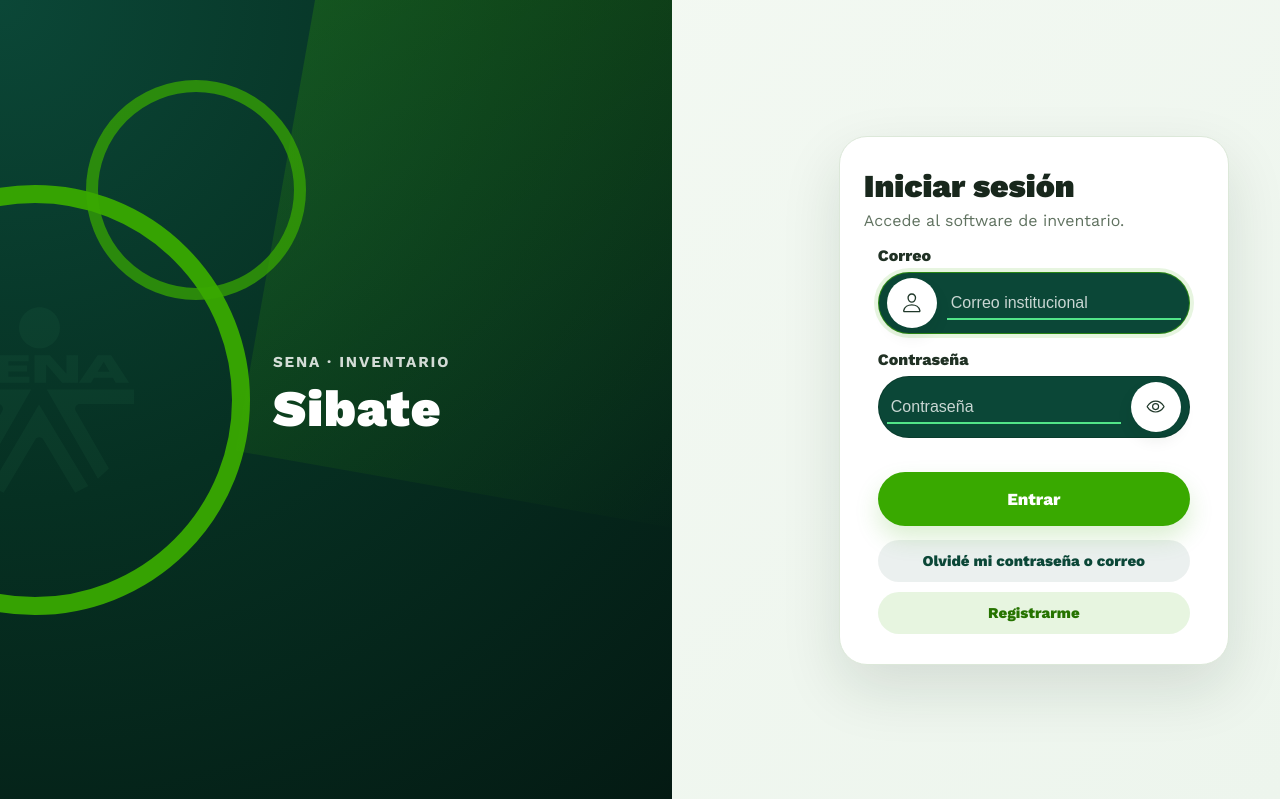
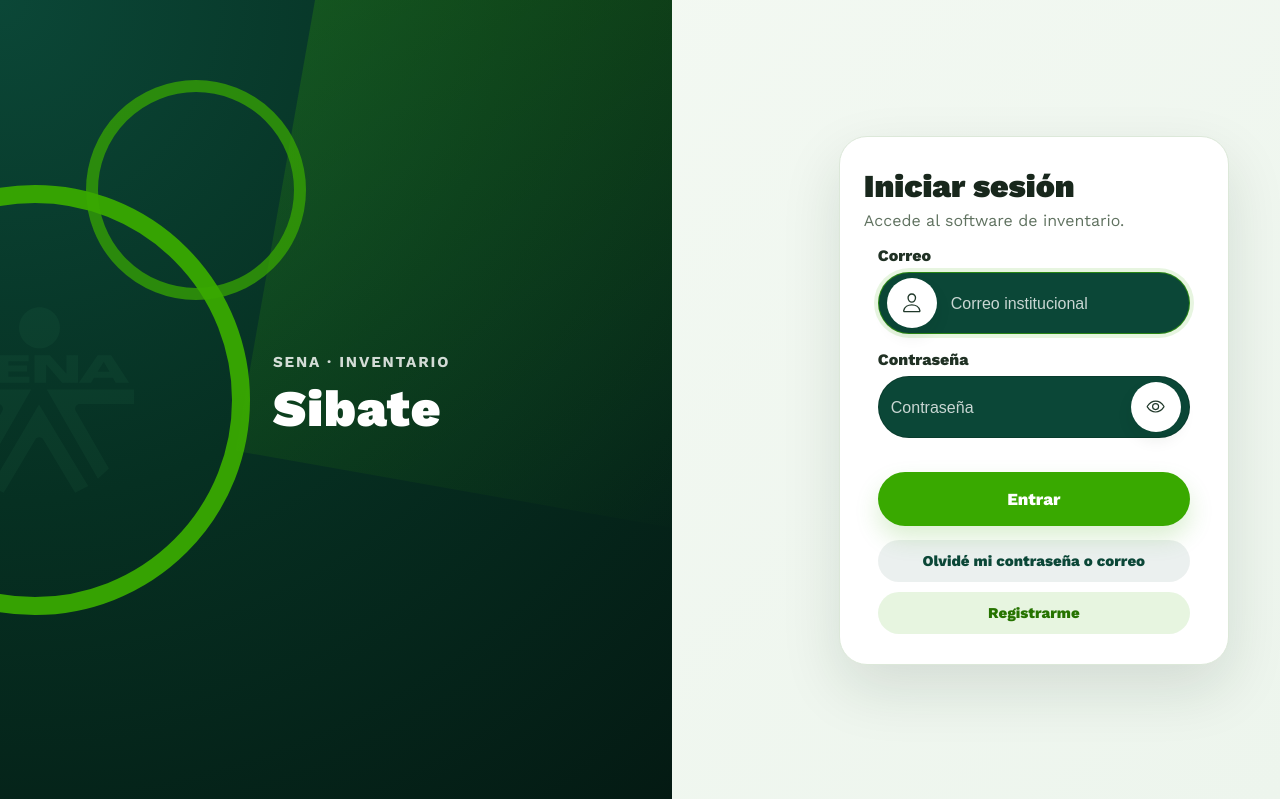
Before and after one commit to STTNZM247/SGIT-CIDE-Sibate, a Django app: page /login/ in a window 1280 px wide. Shown: the top 799 px of the page. Run offline with Django 5.2, Linux system fonts and the light colour scheme.

Commit message:
style: remove login input underlines

```diff
--- a/inventario/static/inventario/login/css/login.css
+++ b/inventario/static/inventario/login/css/login.css
@@ -239,7 +239,6 @@ body, html {
 .login-form input[type="password"] {
     width: 86%;
     border: 0;
-    border-bottom: 2px solid rgba(95, 255, 151, 0.85);
     background: transparent;
     outline: none;
     font-size: 1rem;
```
